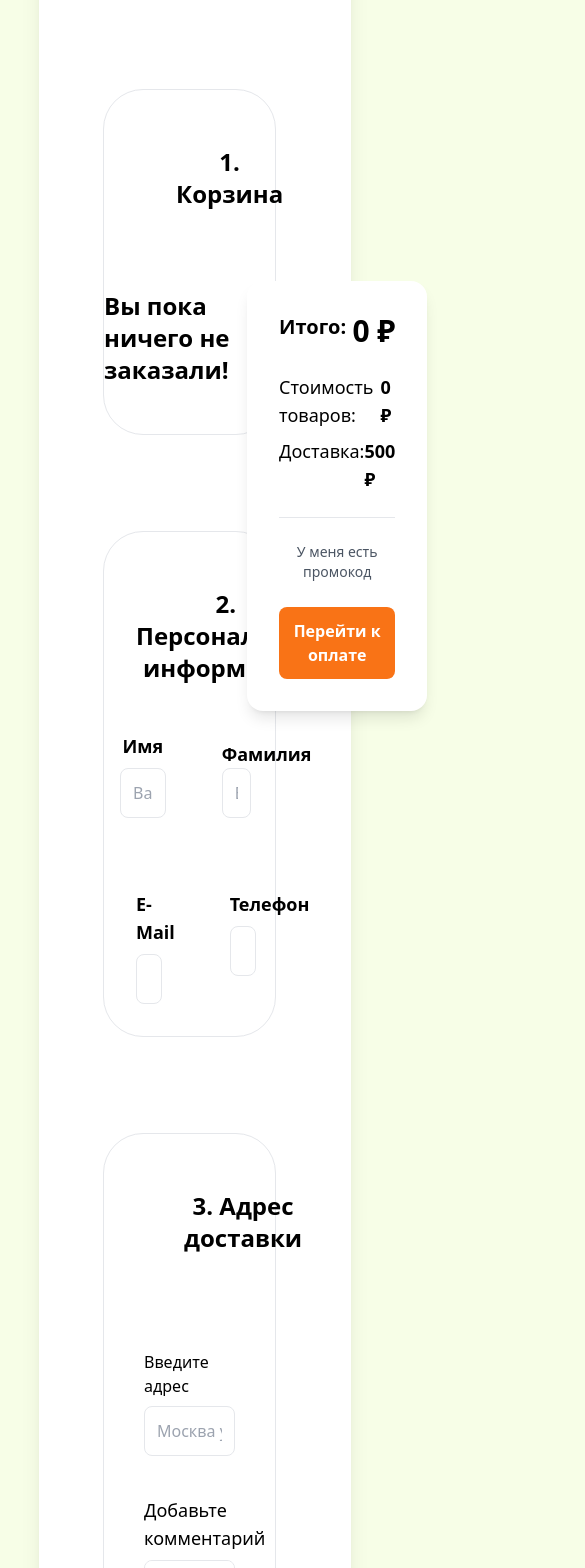
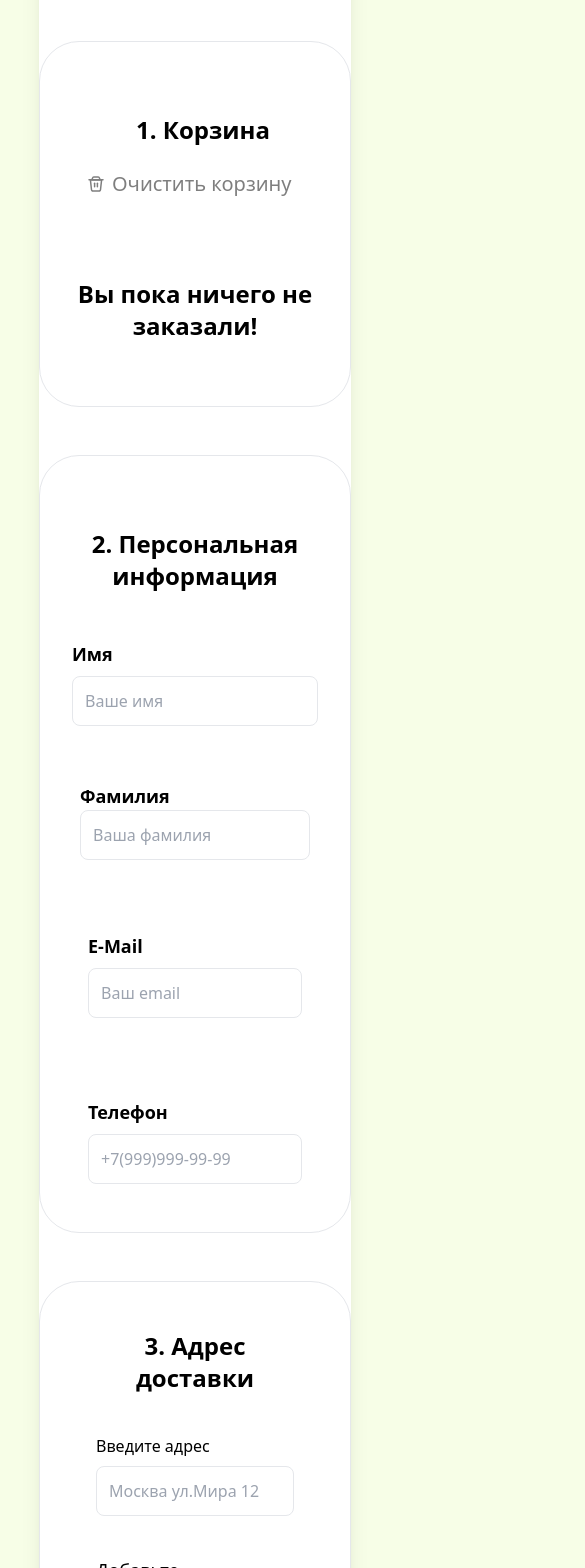
Before and after one commit to hertzxq/HertzxqSnickers, a Vue app: page /purchase in a window 390 px wide. Shown: the part 300-1868 px from the top of the page, 585 px wide, since content can reach past the window. Built offline with nearby package versions, Linux system fonts and the light colour scheme; what vue-sweetalert2 would draw is missing.

Commit message:
beta v0.1

```diff
--- a/src/Pages/Purchase.vue
+++ b/src/Pages/Purchase.vue
@@ -75,12 +75,12 @@ const errorOrder = () => {
 
 <template>
   <Header />
-    <div class="container mx-auto mt-10 flex">
-      <div class="main-content w-8/12">
-        <div class="roundCart border w-10/12 mt-24 ml-16">
-          <div class="flex justify-between m-8 border-slate-20">
-            <h1 class="font-bold text-2xl pl-10 text-center mt-6">1. Корзина</h1>
-            <button @click="deleteAllCarts" class="flex w-8/12 pl-80 opacity-50 text-xl mt-6">
+  <div class="container mx-auto mt-10 flex flex-col lg:flex-row">
+    <div class="main-content w-full lg:w-8/12">
+      <div class="roundCart border w-full lg:w-10/12 mt-12 lg:mt-24 lg:ml-16 p-4 lg:p-8">
+        <div class="flex flex-col lg:flex-row justify-between m-8 border-slate-20">
+          <h1 class="font-bold text-2xl pl-4 lg:pl-10 text-center lg:text-left mt-6">1. Корзина</h1>
+          <button @click="deleteAllCarts" class="flex w-full lg:w-8/12 lg:pl-80 opacity-50 text-xl mt-6">
             <img src="/bin.svg" class="mt-1.5 mr-2" alt="bin" />Очистить корзину
           </button>
         </div>
@@ -96,15 +96,15 @@ const errorOrder = () => {
         />
         </div>
         <div v-else class="flex justify-center">
-            <h1 class="mt-12 mb-12 text-2xl font-bold">Вы пока ничего не заказали!</h1>
+          <h1 class="mt-12 mb-12 text-2xl font-bold text-center">Вы пока ничего не заказали!</h1>
         </div>
       </div>
 
-        <div class="roundCart border text-center w-10/12 mt-24 ml-16">
+      <div class="roundCart border w-full lg:w-10/12 mt-12 lg:mt-24 lg:ml-16 p-4 lg:p-8">
         <div class="flex justify-between m-8 border-slate-20">
-            <h1 class="font-bold text-2xl mt-6">2. Персональная информация</h1>
+          <h1 class="font-bold text-2xl mt-6 text-center lg:text-left">2. Персональная информация</h1>
         </div>
-          <div class="form-container grid grid-cols-2 gap-4">
+        <div class="form-container grid grid-cols-1 lg:grid-cols-2 gap-4">
           <div class="input-field m-4">
             <label for="firstName" class="block text-lg font-semibold mb-2">Имя</label>
             <input
@@ -151,16 +151,16 @@ const errorOrder = () => {
         </div>
       </div>
 
-        <div class="roundCart border w-10/12 mt-24 ml-16 mb-16">
-          <div class="flex justify-between m-8 border-slate-20 ml-10 mb-24">
-            <h1 class="font-bold text-2xl pl-10 text-center mt-6">3. Адрес доставки</h1>
+      <div class="roundCart border w-full lg:w-10/12 mt-12 lg:mt-24 lg:ml-16 mb-16 p-4 lg:p-8">
+        <div class="flex justify-between m-8 border-slate-20">
+          <h1 class="font-bold text-2xl text-center lg:text-left">3. Адрес доставки</h1>
         </div>
         <div class="input-field m-10">
-            <label for="phone" class="block text-md mb-2">Введите адрес</label>
+          <label for="address" class="block text-md mb-2">Введите адрес</label>
           <input
-              type="tel"
-              id="phone"
-              v-model="phone"
+            type="text"
+            id="address"
+            v-model="address"
             class="border rounded-lg w-full p-3"
             placeholder="Москва ул.Мира 12"
           />
@@ -174,8 +174,8 @@ const errorOrder = () => {
             placeholder="Type your comment here..."
           ></textarea>
         </div>
-          <h2 class="ml-14">Время доставки:</h2>
-        <div class="flex items-center ml-8 mb-8">
+        <h2 class="ml-4 lg:ml-14">Время доставки:</h2>
+        <div class="flex items-center ml-4 lg:ml-8 mb-8">
           <img src="/clock.svg" alt="clock" class="w-5 h-5">
           <select
             v-auto-animate
@@ -190,7 +190,8 @@ const errorOrder = () => {
         </div>
       </div>
     </div>
-      <div class="summary-box w-full h-1/2 mr-16 mt-72 bg-white rounded-lg shadow-lg p-8 max-w-md ml-auto">
+
+    <div class="summary-box w-full lg:w-1/3 h-full lg:h-1/2 lg:mr-16 mt-12 lg:mt-72 bg-white rounded-lg shadow-lg p-8 max-w-md mx-auto lg:ml-auto">
       <div class="flex justify-between mb-6">
         <h2 class="text-xl font-semibold">Итого:</h2>
         <h2 class="text-3xl font-bold text-black">{{ totalPrice }} ₽</h2>
@@ -233,8 +234,7 @@ const errorOrder = () => {
 }
 
 .form-container {
-  max-width: 800px;
-  margin: auto;
+max-width: 100%;
 }
 
 .summary-box {
--- a/src/components/Carts/PurchaseCart.vue
+++ b/src/components/Carts/PurchaseCart.vue
@@ -26,20 +26,23 @@ const PlusIncrement = () => {
 </script>
 
 <template>
-  <div class="flex justify-between items-center border border-slate-100 rounded-xl p-8 cursor-pointer transition">
+  <div class="w-full  flex flex-col lg:flex-row justify-between items-center border border-slate-100 rounded-xl p-4 lg:p-8 cursor-pointer transition">
     <img
       :src="img"
-      class="w-32 h-24 object-cover"
+      class="w-full lg:w-12 h-42 lg:h-24 object-cover mb-4 lg:mb-0"
       alt="Product Image"
     />
-    <div class="ml-4 flex flex-col justify-center">
-      <p class="font-bold text-lg">{{ title }}</p>
+
+    <div class="flex-1 ml-0 lg:ml-4 flex flex-col justify-center items-center lg:items-start">
+      <p class="font-bold text-lg text-center lg:text-left">{{ title }}</p>
     </div>
-    <div class="flex items-center justify-between">
-      <div class="flex flex-col gap-2">
+
+    <div class="flex items-center justify-between mb-4 lg:mb-0">
+      <div class="flex flex-col gap-2 text-center lg:text-left">
         <span class="font-bold text-xl">{{ price }} ₽</span>
       </div>
     </div>
+
     <div class="flex items-center space-x-2">
       <button @click="MinusIncrement" class="border border-bg-slate-900 text-obg-slate-900 rounded-lg w-8 h-8 flex justify-center items-center hover:bg-slate-100">
         -
```
Lines whose indentation alone changed are shown as unchanged.
